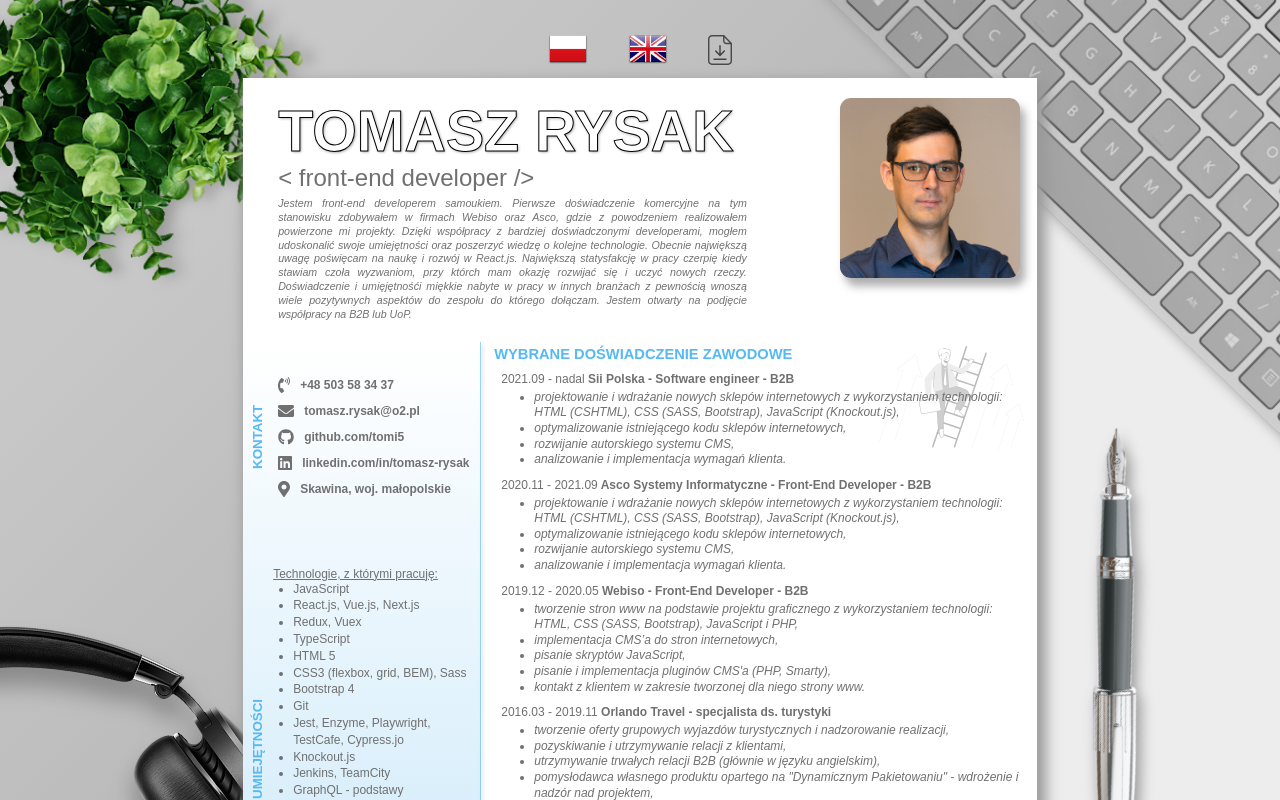
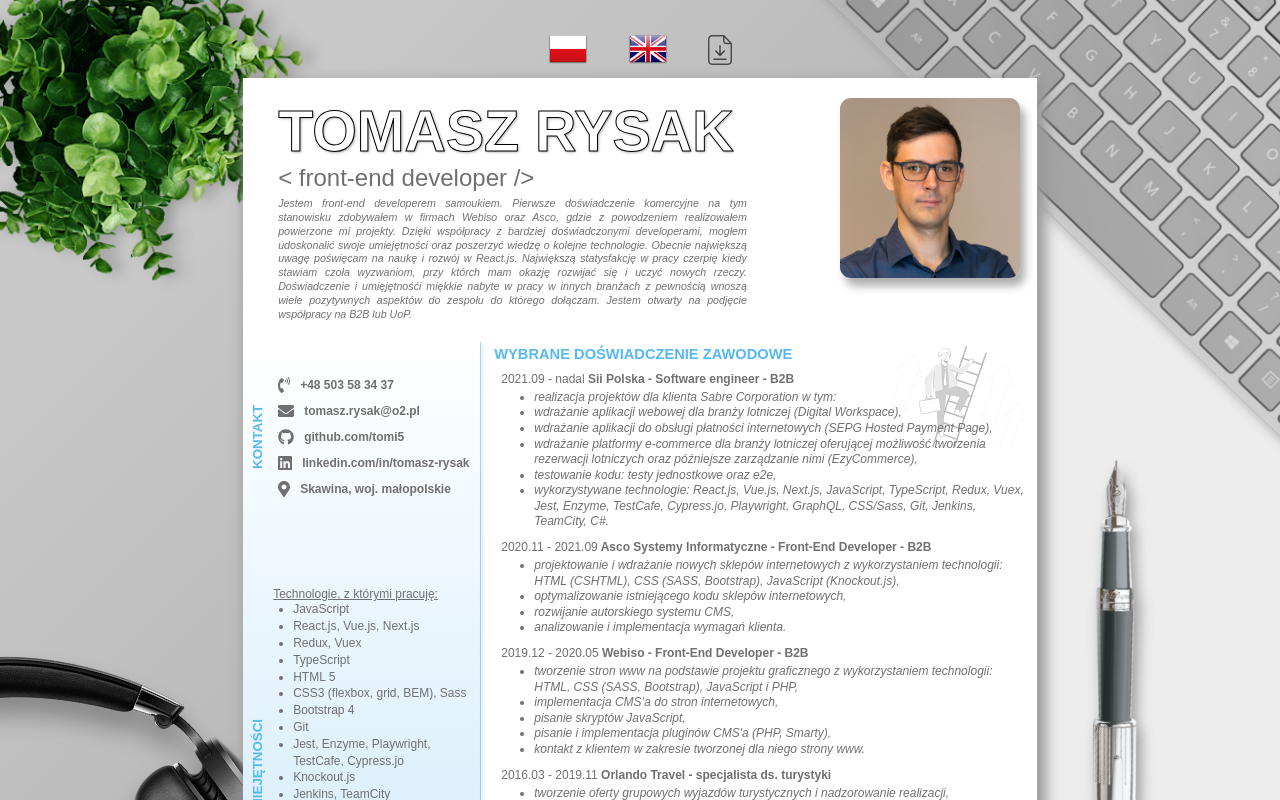
Before and after one commit to tomi5/tomasz-rysak-cv, a React (Create React App) app: page / in a window 1280 px wide. Shown: the top 800 px of the page. Built offline with nearby package versions, Linux system fonts and the light colour scheme.

Commit message:
update works data

```diff
--- a/src/datas/WorksData.js
+++ b/src/datas/WorksData.js
@@ -6,10 +6,12 @@ const worksData = [
             company: "Sii Polska",
             position: "Software engineer - B2B",
             duties: [
-                "projektowanie i wdrażanie nowych sklepów internetowych z wykorzystaniem technologii: HTML (CSHTML), CSS (SASS, Bootstrap), JavaScript (Knockout.js),",
-                "optymalizowanie istniejącego kodu sklepów internetowych,",
-                "rozwijanie autorskiego systemu CMS,",
-                "analizowanie i implementacja wymagań klienta.",
+                "realizacja projektów dla klienta Sabre Corporation w tym:",
+                "wdrażanie aplikacji webowej dla branży lotniczej (Digital Workspace),",
+                "wdrażanie aplikacji do obsługi płatności internetowych (SEPG Hosted Payment Page),",
+                "wdrażanie platformy e-commerce dla branży lotniczej oferującej możliwość tworzenia rezerwacji lotniczych oraz późniejsze zarządzanie nimi (EzyCommerce),",
+                "testowanie kodu: testy jednostkowe oraz e2e,",
+                "wykorzystywane technologie: React.js, Vue.js, Next.js, JavaScript, TypeScript, Redux, Vuex, Jest, Enzyme, TestCafe, Cypress.jo, Playwright, GraphQL, CSS/Sass, Git, Jenkins, TeamCity, C#."
             ],
         },
         en: {
@@ -17,33 +19,12 @@ const worksData = [
             company: "Sii Poland",
             position: "Software engineer - B2B",
             duties: [
-                "creating websites with HTML (CSHTML), CSS (SASS, Bootstrap), JavaScript (Knockout.js),",
-                "maintaining and improving existing websites,",
-                "improving a proprietary CMS",
-                "analyzing and implementing customer requirements.",
-
-//                 •	Developing a consumer facing airline booking site – 20 people team
-//                 •   Web application for the airline industry – 20 people, 2 Scrum teams
-//
-//                 •	Creating web application with VueJs, Vuex, .NET core and JavaScript,
-//                 •	Bug fixes and refactoring of existing code
-//                 •	Writing e2e tests with cypress.jo
-//
-//                     •	Creating web application with ReactJS, Redux and JavaScript,
-//                 •	Bug fixes and refactoring of existing code
-//                 •	Writing unit tests with Jest and Enzyme, and e2e test with TestCafe
-//
-//     sabre enterprise payment gateway - hosted payment page
-//
-//     •	VueJs, Vuex, CSS/SASS, C#, Cypress.jo, TeamCity, Git, Docker
-// •	    ReactJS, Redux, GraphQL, CSS/SASS, Jest, Enzyme, TestCafe, Git, Jenkins, Jest, Enyzme and TestCafe
-//
-//
-// I am working on the PWA multi-tenant e-commerce application intended mainly for the aviation industry. The platform offers all the functionality an airline needs to run its business, such as: purchasing and managing tickets, ancillaries and seats; online check-in; travel agency portal; loyalty program and more. The product can be fully personalized to airline’s needs and managed by them through dedicated Admin Portal and CMS.
-//
-// creating web application with React, Redux and Javascript,
-// ● code testing based on Jest, Enzyme and TestCafe,
-
+                "working as a contractor for Sabre Cooperation, including:",
+                "developing web application for the airline industry (Digital Workspace),",
+                "developing payment gateway (SEPG Hosted Payment Page),",
+                "developing PWA multi-tenant e-commerce PWA intended for the aviation industry. The platform allows to create and manage flight reservations (EzyCommerce),",
+                "code testing: unit and e2e",
+                "technologies: React.js, Vue.js, Next.js, JavaScript, TypeScript, Redux, Vuex, Jest, Enzyme, TestCafe, Cypress.jo, Playwright, GraphQL, CSS/Sass, Git, Jenkins, TeamCity, C#."
             ],
         },
     },
```
